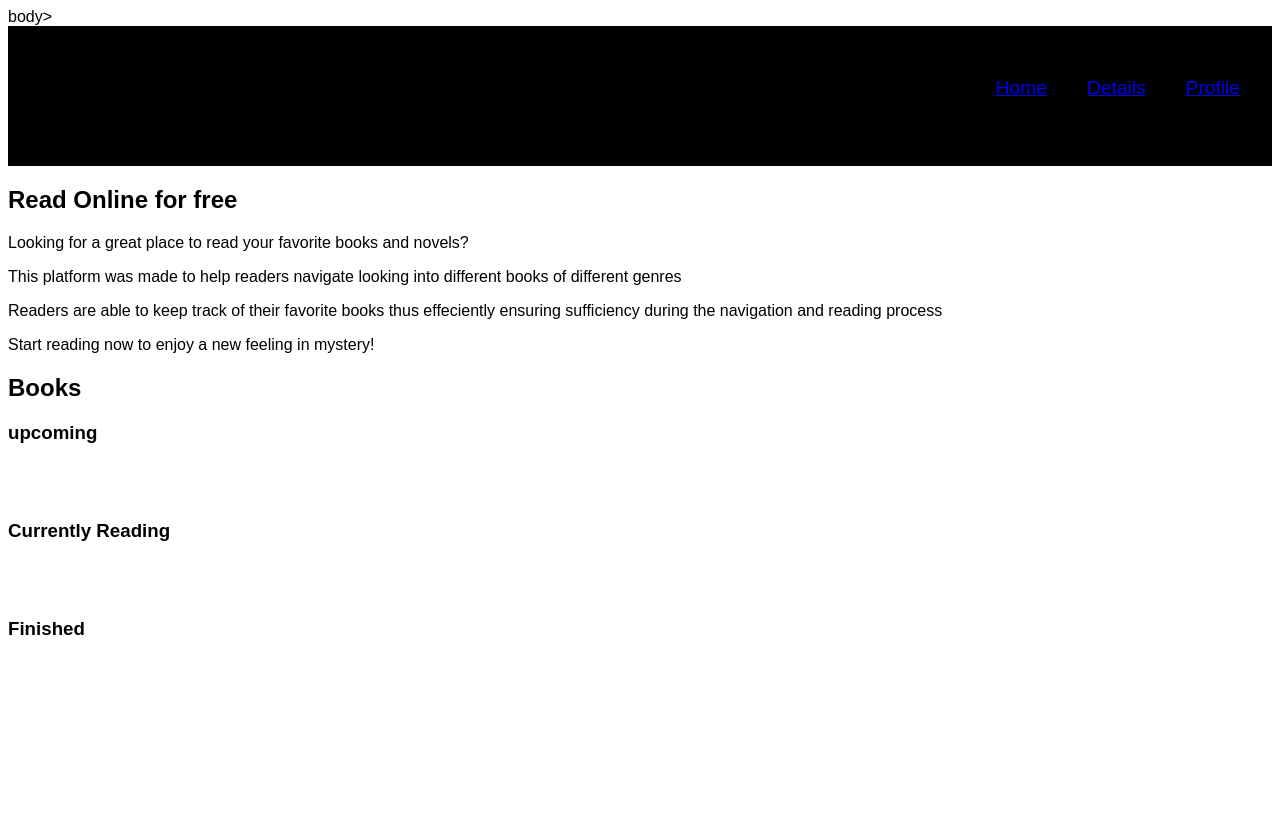
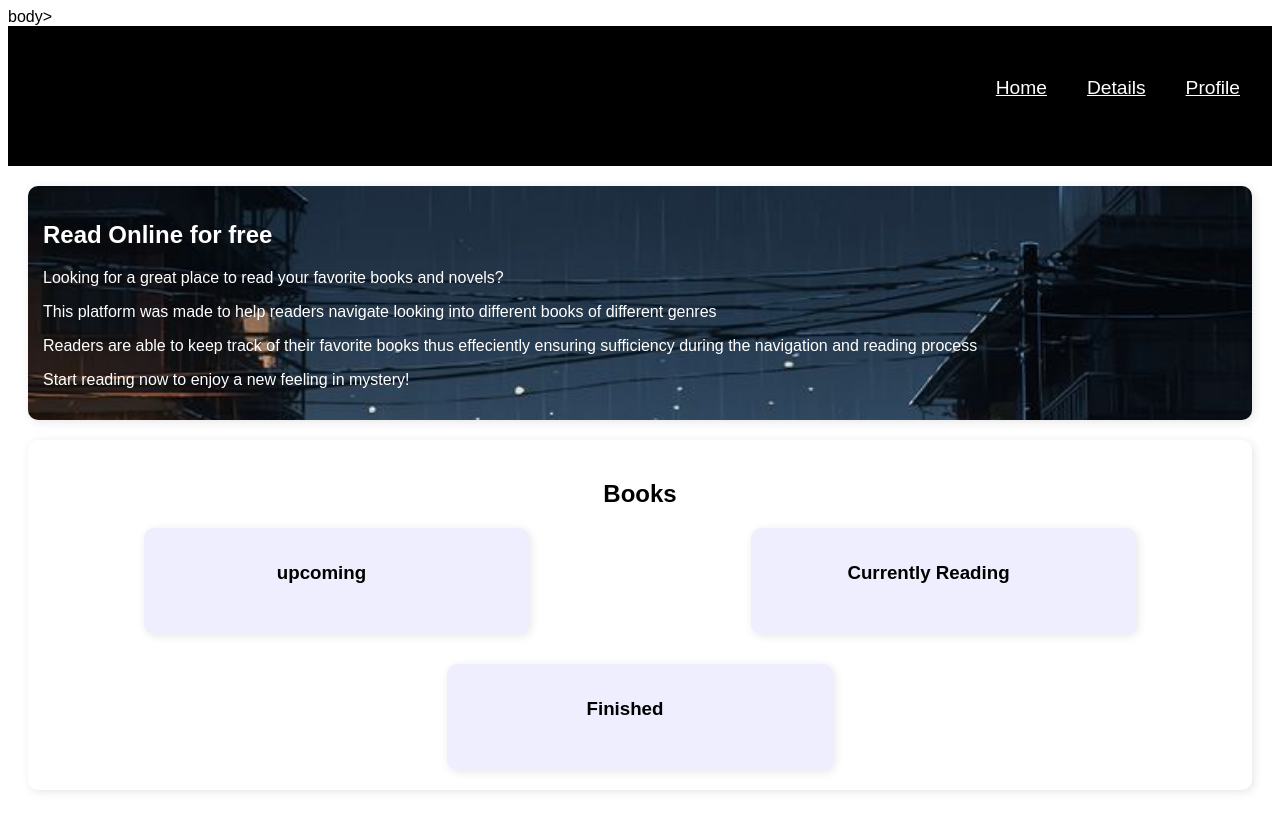
Before and after one commit to Adrienkym/fstproject, a plain HTML site: page index.html in a window 1280 px wide. Drawn offline with Linux system fonts and the light colour scheme; a script that the page names is missing.

Commit message:
added a background image

```diff
--- a/css/styles.css
+++ b/css/styles.css
@@ -20,6 +20,61 @@ summary {
   box-shadow: 2px 2px 10px rgba(0, 0, 0, 0.1);
   padding: 18px;
   border-radius: 10px;
+}
 
 nav ul li a {
   color: white;
+}
+main {
+  padding: 20px;
+  text-align: ;
+}
+.summary {
+  background: white;
+  background-image: url("../images/_.jpeg");
+  background-size: cover;
+  color: white;
+  padding: 15px;
+  margin-bottom: 20px;
+  border-radius: 10px;
+  box-shadow: 2px 2px 10px rgba(0, 0, 0, 0.1);
+}
+div {
+  display: flex;
+  justify-content: center;
+  gap: 30px;
+}
+.book-list {
+  background: white;
+  text-align: center;
+  padding: 20px;
+  border-radius: 10px;
+  box-shadow: 2px 2px 10px rgba(0, 0, 0, 0.1);
+}
+
+.books-container {
+  display: flex;
+  justify-content: space-around;
+  flex-wrap: wrap;
+}
+
+.category {
+  width: 30%;
+  background: #eef;
+  padding: 15px;
+  border-radius: 10px;
+  box-shadow: 2px 2px 10px rgba(0, 0, 0, 0.1);
+}
+
+.category ul {
+  list-style: none;
+  padding: 0;
+}
+
+.category li {
+  background: white;
+  margin: 5px 0;
+  padding: 10px;
+  border-radius: 5px;
+  box-shadow: 1px 1px 5px rgba(0, 0, 0, 0.1);
+}
```
Also changed, not shown: images/_.jpeg (added).
